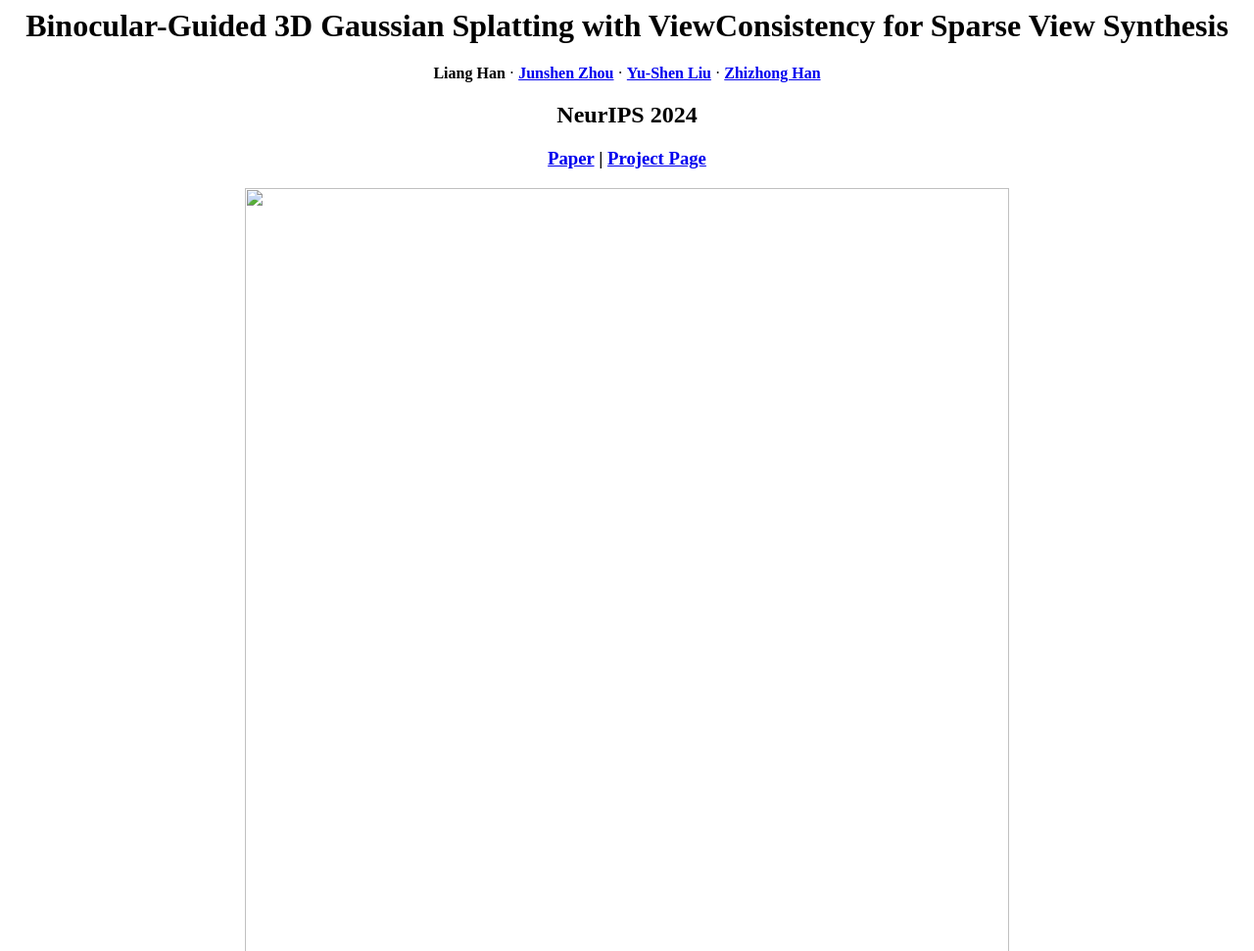
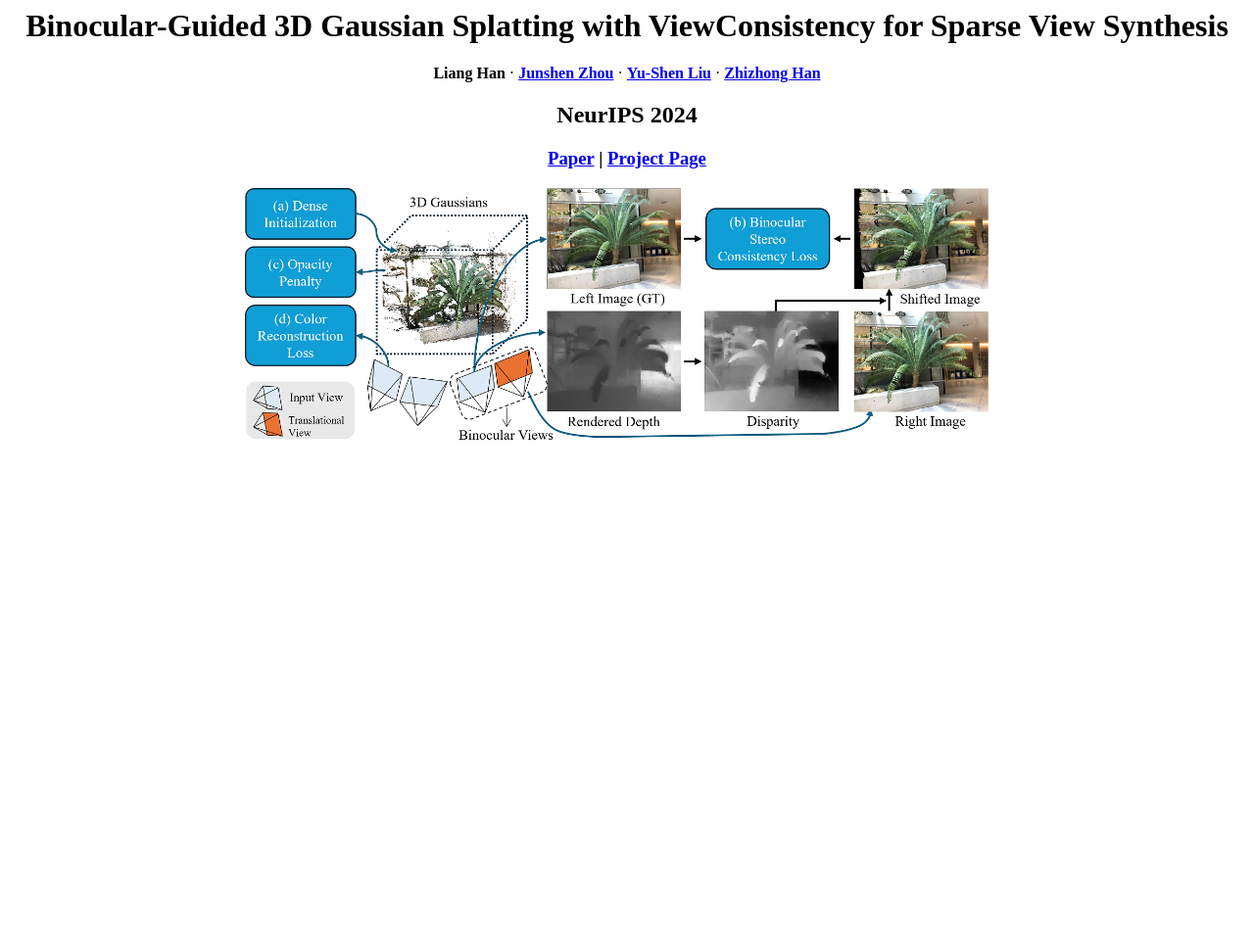
Before and after one commit to hanl2010/hanl2010.github.io, a plain HTML site: page Binocular3DGS/index.html in a window 1280 px wide. Shown: the top 971 px of the page at 98% size. After the commit the page ends 800 px from the top, so only its background shows below. Drawn offline with Linux system fonts and the light colour scheme.

Commit message:
Update index.html

```diff
--- a/Binocular3DGS/index.html
+++ b/Binocular3DGS/index.html
@@ -13,5 +13,5 @@
 <h3 align="center"><a href="#">Paper</a> | <a href="https://github.com/hanl2010/Binocular3DGS">Project Page</a></h3>
 <div align="center"></div>
 <p align="center">
-    <img src="Binocular3DGS/assets/pipeline.png" width="780" />
+    <img src="./assets/pipeline.png" width="780" />
 </p>
```
